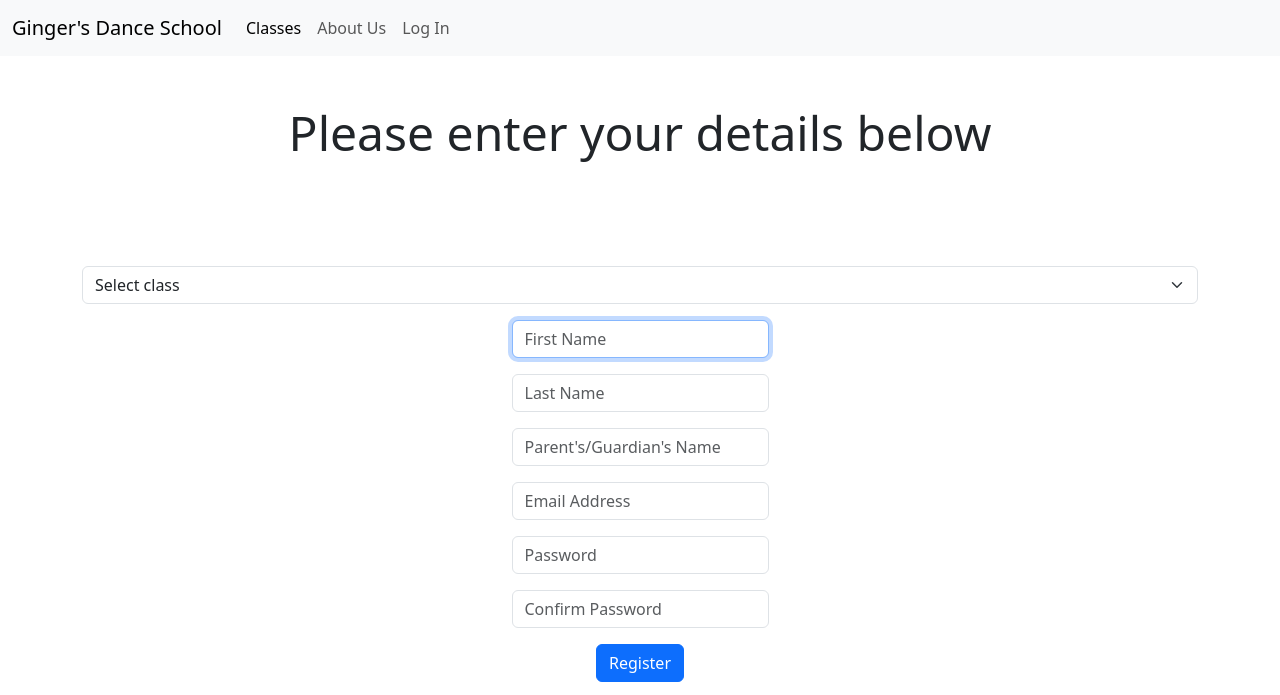
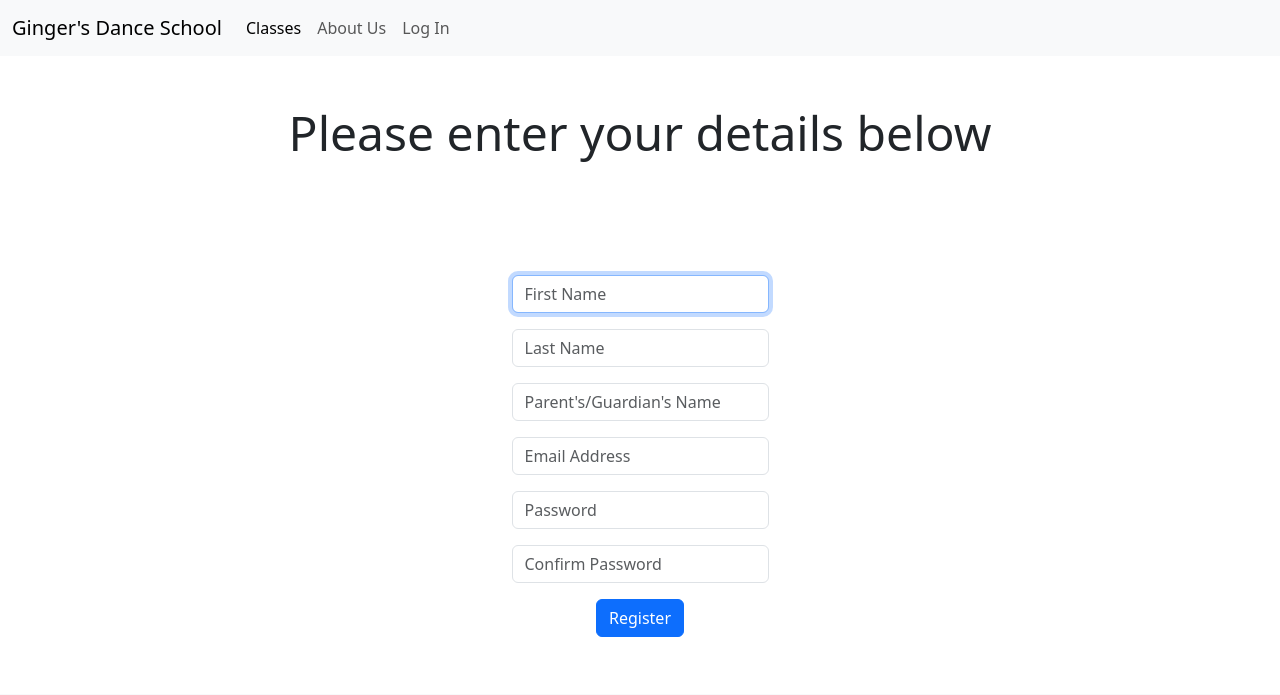
Before and after one commit to xybelle/cs50x-final, a Flask app: page /register in a window 1280 px wide. Shown: the top 695 px of the page. After the commit the page ends 637 px from the top, so only its background shows below. Run offline with Flask 3, Linux system fonts and the light colour scheme; some libraries are stand-ins or nearby versions.

Commit message:
Fri, Feb 2, 2024, 4:29 AM +08:00

```diff
--- a/project/GDS/templates/register.html
+++ b/project/GDS/templates/register.html
@@ -6,14 +6,7 @@
 
 {% block main %}
     <form action="/register" method="post">
-        <div class="mb-3">
-            <select class="form-select" aria-label="Default select example" name="class">
-                <option selected disabled>Select class</option>
-                <option value="ballet">Ballet</option>
-                <option value="tap">Tap</option>
-                <option value="hiphop">Hip Hop</option>
-            </select>
-        </div>
+
         <div class="mb-3">
             <input class="form-control mx-auto w-auto" required autocomplete="off" autofocus name="fname" placeholder="First Name" type="text">
         </div>
@@ -32,6 +25,9 @@
         <div class="mb-3">
             <input class="form-control mx-auto w-auto" required autocomplete="off" name="confirmation" placeholder="Confirm Password" type="password">
         </div>
+        <div class="mb-3">
+
+        </div>
         <button class="btn btn-primary" type="submit">Register</button>
     </form>
 {% endblock %}
```
